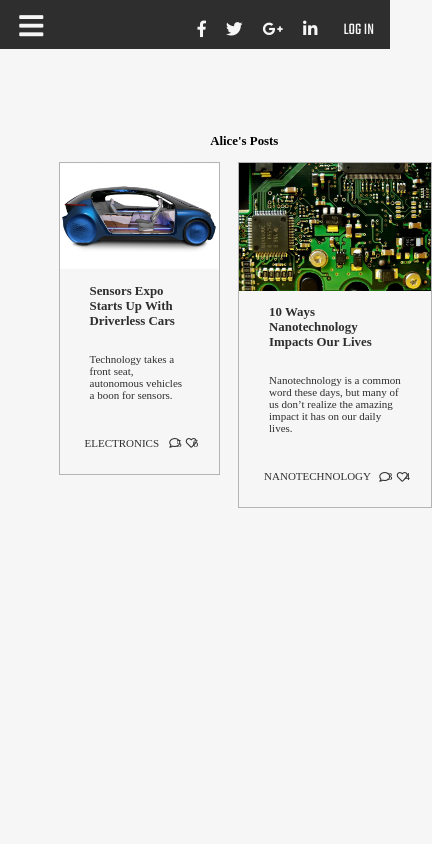
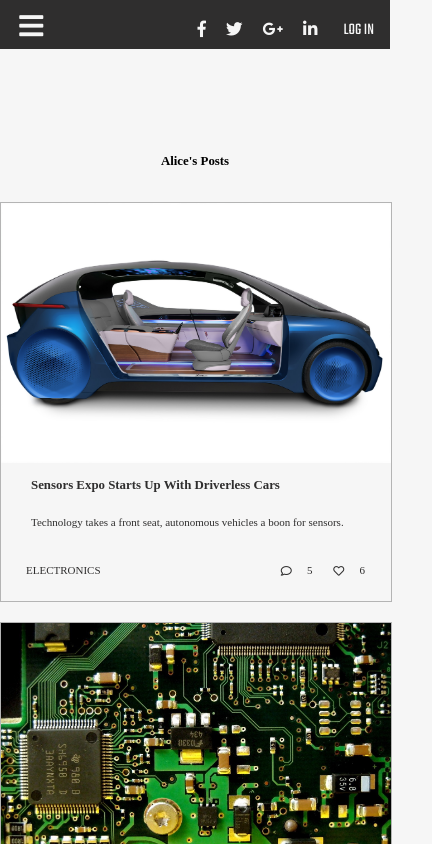
Before and after one commit to Katka44/Blog-App-React-Redux, a React (Create React App) app: page /blog-live/users/Alice in a window 390 px wide. Shown: the top 844 px of the page, 432 px wide, since content can reach past the window. Built offline with nearby package versions, Linux system fonts and the light colour scheme.

Commit message:
userPage responsive, login tick fixed

```diff
--- a/src/Components/LogIn.css
+++ b/src/Components/LogIn.css
@@ -28,20 +28,21 @@ input[type="checkbox"] + label {
 }
 input[type="checkbox"] + label:before {
     content: '';
+    transform: rotate(-45deg);
     background-color: transparent;
-    border: solid var(--light-grey-color) 1px;
+    border-left: solid var(--main-bg-color) 3px;
+    border-bottom: solid var(--main-bg-color) 3px;
     display: inline-block;
     vertical-align: middle;
-    width: 9px;
-    height: 9px;
+    width: 7px;
+    height: 3px;
     padding: 1px;
-    margin: 0 10px 2px 0;
-    text-align: center;
+    margin: 0 10px 7px 0;
 }
-
-input[type="checkbox"]:checked + label:after {
+input[type="checkbox"]:checked + label:before {
     content: '';
     transform: rotate(-45deg);
+    background-color: transparent;
     border-left: solid var(--main-dark-color) 3px;
     border-bottom: solid var(--main-dark-color) 3px;
     display: inline-block;
@@ -49,7 +50,7 @@ input[type="checkbox"]:checked + label:after {
     width: 7px;
     height: 3px;
     padding: 1px;
-    margin: 0 10px 7px -137px;
+    margin: 0 10px 7px 0;
 }
 .middle {
     grid-area: or;
@@ -105,16 +106,16 @@ input[type="checkbox"]:checked + label:after {
         padding-top: 20px;
         padding-bottom: 20px;
     }
-    input[type="checkbox"]:checked + label:after {
+    input[type="checkbox"]:checked + label:before {
         width: 6px;
         height: 3px;
-        margin: 0 10px 7px -108px;
+        border-left: solid var(--main-dark-color) 2px;
+        border-bottom: solid var(--main-dark-color) 2px;
     }
 }
 @media screen and (max-width: 850px) {
-    input[type="checkbox"]:checked + label:after {
+    input[type="checkbox"]:checked + label:before {
         width: 6px;
-        height: 3px;
-        margin: 0 10px 7px -100px;
+        height: 2px;
     }
 }
--- a/src/Components/UserPage.css
+++ b/src/Components/UserPage.css
@@ -28,3 +28,19 @@ h3 {
 .emptyDiv {
     min-height: 60vh;
 }
+@media screen and (max-width: 850px) {
+    .userPage {
+        width: 70%;
+        grid-template-columns: 1fr;
+        grid-row-gap: 20px;
+        grid-template-areas:
+        "addNew"
+        "header"
+        "posts";
+    }
+}
+@media screen and (max-width: 650px) {
+    .userPage {
+        width: 100%;
+    }
+}
--- a/src/Components/UserPage.js
+++ b/src/Components/UserPage.js
@@ -38,7 +38,6 @@ const UserPage = (props) => {
 
     return (
         <div className="userPage">
-            <p className="empty"></p>
             {((loggedIn !== "null") && (loggedIn === username)) ? <Button
                 className="addNew"
                 isLink="true"
```
